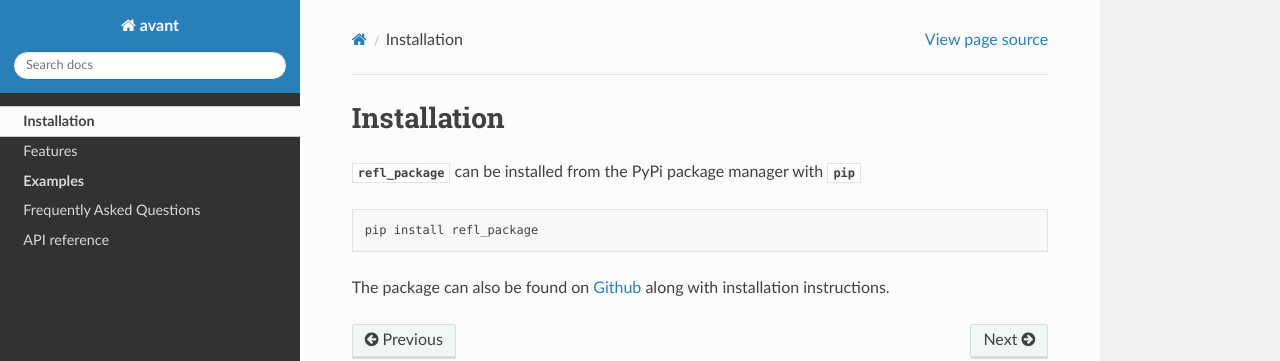
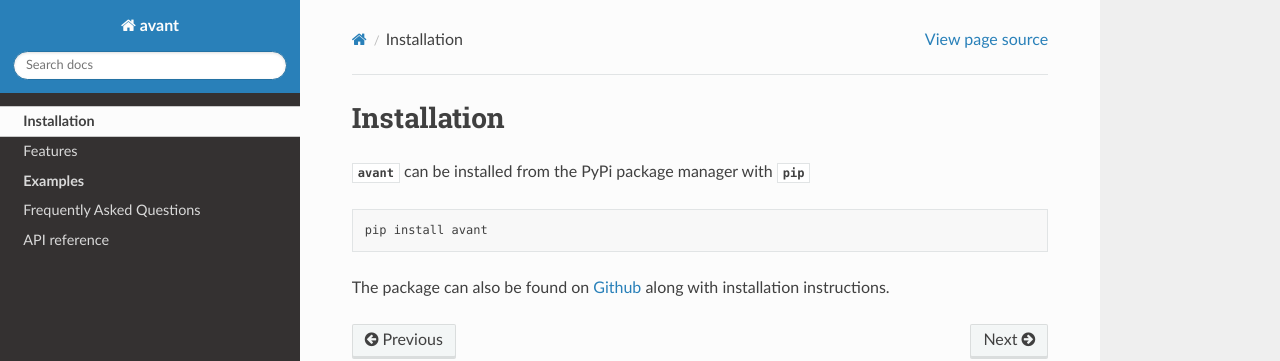
Before and after one commit to nf679/avant, a Sphinx documentation site: the page built from docs/source/installation.rst, in a window 1280 px wide. Shown: the top 361 px of the page. Built offline with Sphinx 7.4.7 and the Read the Docs theme 2.0.0, drawn with Linux system fonts in a browser that asks for light colours; formulas are drawn with MathJax 3.

Commit message:
Update installation.rst

```diff
--- a/docs/source/installation.rst
+++ b/docs/source/installation.rst
@@ -1,13 +1,13 @@
 Installation
 ============
 
-:py:mod:`refl_package` can be installed from the PyPi package manager with :py:mod:`pip`
+:py:mod:`avant` can be installed from the PyPi package manager with :py:mod:`pip`
 
 .. code-block:: bash
 
-    pip install refl_package
+    pip install avant
 
 
 The package can also be found on `Github`_ along with installation instructions.
 
-.. _Github: https://github.com/nf679/refl_package
+.. _Github: https://github.com/nf679/avant
```
